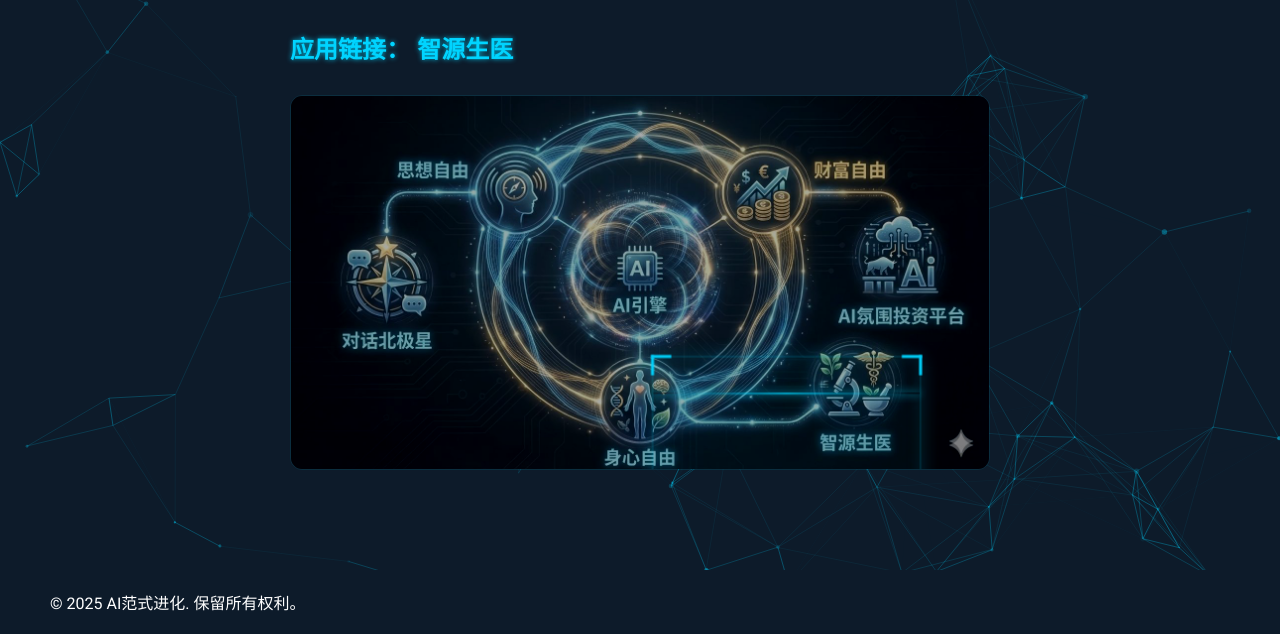
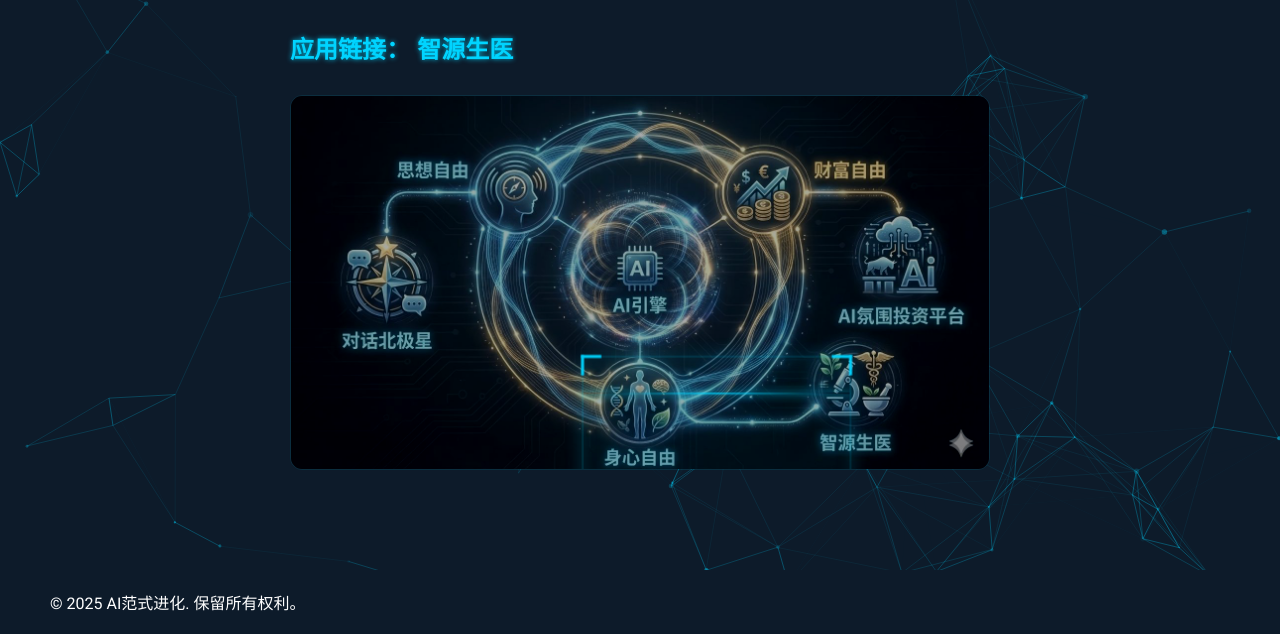
Before and after one commit to digital-era/EvolutionaryParadigm, a plain HTML site: page ai-biomed.html in a window 1280 px wide. Shown: the part 209-843 px from the top of the page. Drawn offline with nearby package versions, Linux system fonts and the light colour scheme.

Commit message:
Update main.css

```diff
--- a/styles/main.css
+++ b/styles/main.css
@@ -708,7 +708,7 @@ footer {
 /* 3. AI生医范式 (正下方：身心自由) */
 .target-biomed {
     top: 70%; /* 靠下面 */
-    left: 52%; /* 居中偏左一点，对齐人体图标 */
+    left: 42%; /* 居中偏左一点，对齐人体图标 */
     width: 38%;
     height: 38%;
 }
```
